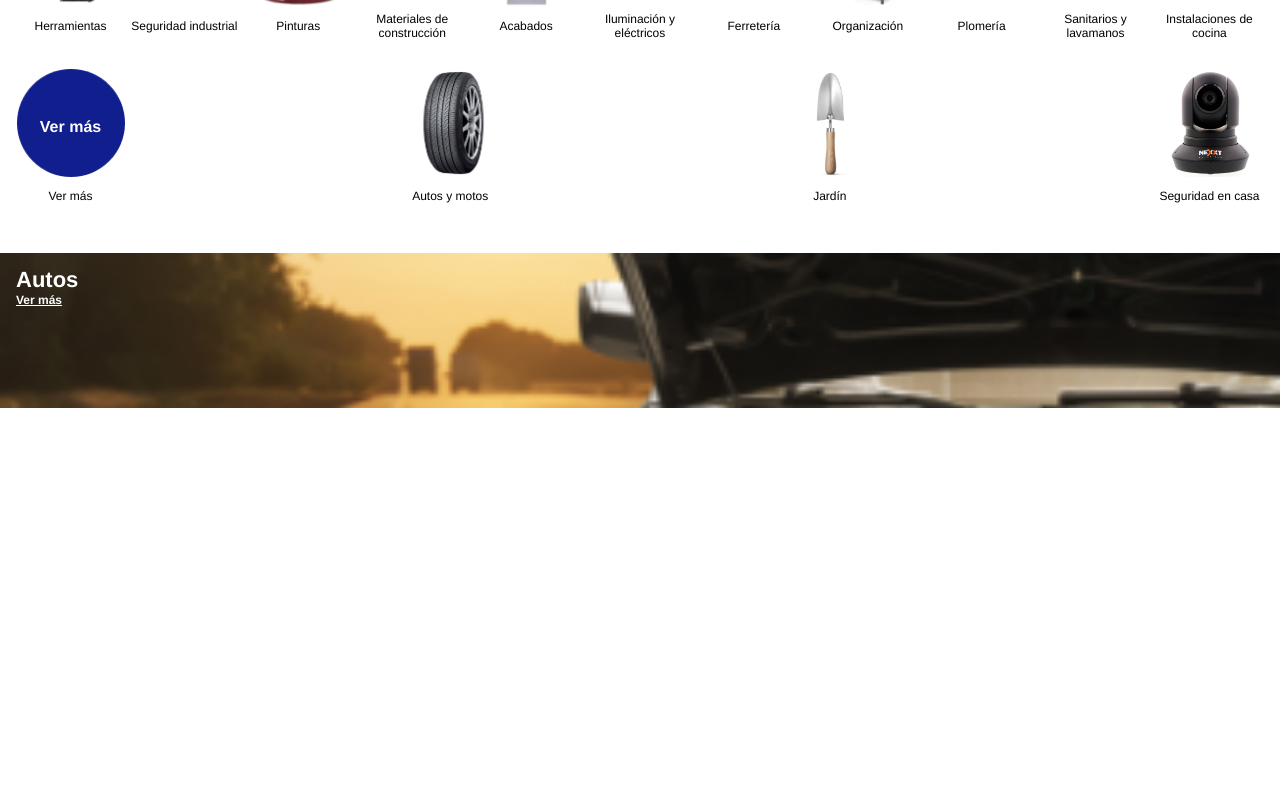
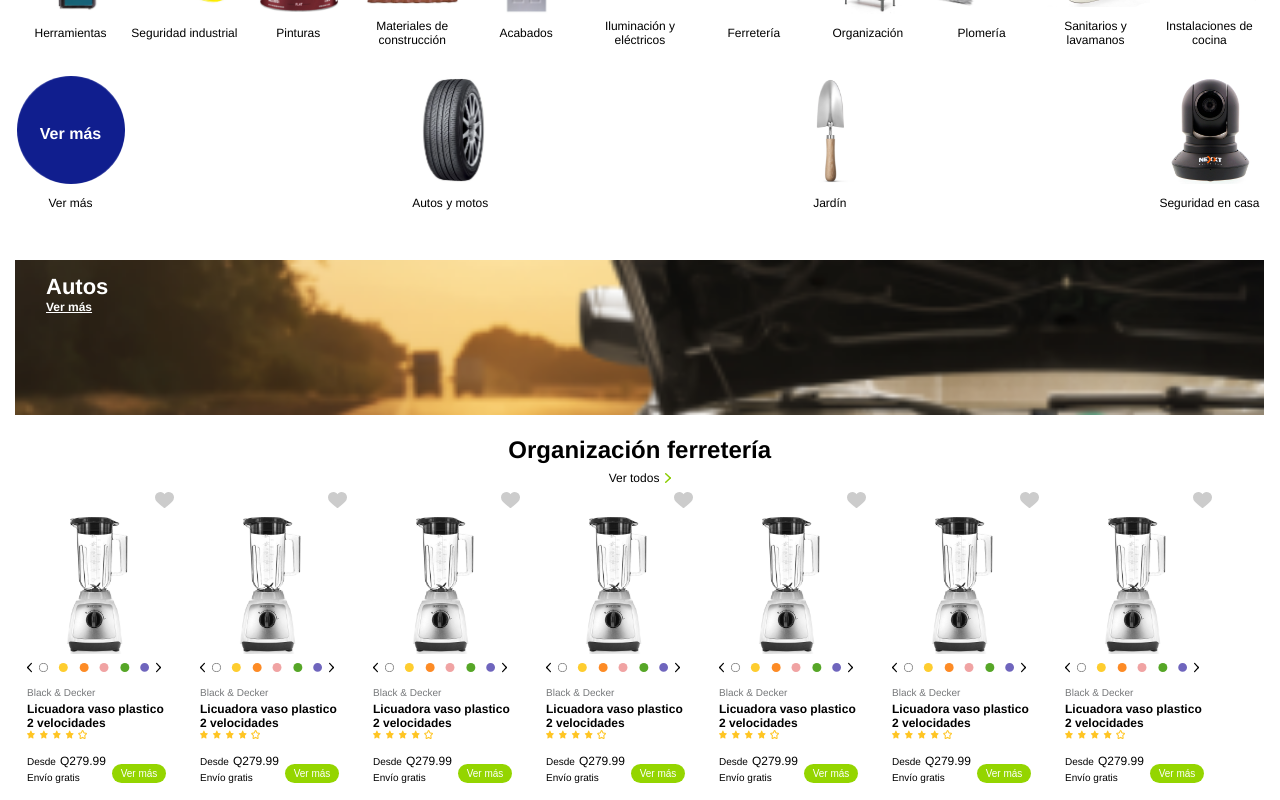
Before and after one commit to JuanSolis/MundoFerreteria_Cemaco, a React (Create React App) app: page / in a window 1280 px wide. Shown: the part 1293-2093 px from the top of the page. Before the commit the page ends 1714 px from the top, so only its background shows below. Built offline with nearby package versions, Linux system fonts and the light colour scheme.

Commit message:
Arreglos en el topCarrousel en conjunto con la creacion del slider de los productos con un slider scroll

```diff
--- a/src/App.css
+++ b/src/App.css
@@ -13,26 +13,35 @@
     padding: 0px 16px 13px 15px;
 }
 
+.serviceBanner{
+    padding: 0px 16px 13px 15px;
+}
+
 .Departaments{
     text-align: center;
     width: 100%;
     padding: 0 16px 50px     16px;
 }
 
-.Departaments .tittle {
+:is(.Departaments, .headerProductCatalog) .tittle {
     font-size: 22px;
     font-weight: bold;
     color: #000000;
 }
 
-.Departaments .more{
+.headerProductCatalog .tittle {
+    font-size: 24px;
+}
+
+
+:is(.Departaments, .headerProductCatalog) .more{
+    margin-top: 7px;
     display: flex;
-    justify-content: center;
     align-items: center;
     font-size: 12px;
     font-weight: normal;
 }
-.Departaments .more img{
+:is(.Departaments, .headerProductCatalog) .more img{
     margin-left: 6px;
     width: 5.41px;
     height: 9.53px;
--- a/src/App.js
+++ b/src/App.js
@@ -27,8 +27,11 @@
         <span className="more">Ver todos <img src={MoreIcon}/></span>
         <DepartamentsList/>
       </div>
-      <ServiceBanner colorFont="#ffff" src={TopService3} service="Autos"/>
+      <div className="serviceBanner">
+        <ServiceBanner colorFont="#ffff" src={TopService3} service="Autos"/>
+      </div>
       <ProductCatalog/>
+
     </div>
   );
 }
--- a/src/components/ProductCatalog/ProductCatalog.css
+++ b/src/components/ProductCatalog/ProductCatalog.css
@@ -0,0 +1,37 @@
+.containerProductCatalog {
+    padding: 0 15.5px 0 15px;
+    width: 100%;
+    height: 310.36px;
+    margin-bottom: 20px;
+  }
+
+.containerProductCatalog .headerProductCatalog{
+  display: flex;
+  flex-direction: column;
+  align-items: center;
+  margin-top: 21px;
+}
+
+.containerProductCatalog .containerWrapper{
+    overflow-x: scroll;
+    display: flex;
+}
+
+.containerProductCatalog .containerWrapper::-webkit-scrollbar {
+  height: 8px;
+}
+
+/* Track */
+.containerProductCatalog .containerWrapper::-webkit-scrollbar-track {
+  background-color: #F6F6F6;
+  width: 100%;
+  height: 8px;
+  border-radius: 4px;
+}
+
+/* Handle */
+.containerProductCatalog .containerWrapper::-webkit-scrollbar-thumb {
+  background-color: #94D500;
+  border-radius: 4px;
+  width: 5px;
+}
--- a/src/components/ProductCatalog/ProductCatalog.jsx
+++ b/src/components/ProductCatalog/ProductCatalog.jsx
@@ -1,13 +1,26 @@
 import React from 'react';
 import ProductItem from '../ProductItem/ProductItem';
+import MoreIcon from '../../img/Icono-FlechaVermásTexto-Cemaco.svg';
 import './ProductCatalog.css';
 
 class ProductCatalog extends React.Component{
     render(){
         return(
-            <div>
-
-            </div>
+            <div className="containerProductCatalog">
+                <div className="headerProductCatalog">
+                    <h2 className="tittle">Organización ferretería</h2>
+                    <span className="more">Ver todos <img src={MoreIcon}/></span>
+                </div>
+                <div className="containerWrapper">
+                    <ProductItem/>
+                    <ProductItem/>
+                    <ProductItem/>
+                    <ProductItem/>
+                    <ProductItem/>
+                    <ProductItem/>
+                    <ProductItem/>
+                </div>
+        </div>
         );
     }
 }
--- a/src/components/ProductItem/ProductItem.css
+++ b/src/components/ProductItem/ProductItem.css
@@ -1,19 +1,29 @@
 .productItemContainer{
+    padding: 0 0 0 12px;
+    width: 165.5px;
+    margin-bottom: 17px;
+    flex-grow: 0;
+    flex-shrink: 0;
+    margin-left: 7.5px;
+}
+.productItemContainer:first-child{
+    margin-left: 0px;
+}
+
+
+.productItemContainer .favIcon{
+    width: 100%;
+    text-align: right;
+    padding: 7px 6.6px 2.4px 104.4px;
+}
+.productItemContainer .favIcon img{
+    width: 18.49px;
+    height: 16.45px;
+}
+
+.productItemContainer .elements{
     display: flex;
     flex-direction: column;
-    padding: 0 0 9.4px 13.1px;
-    width: 165.5px;
-}
-.productItemContainer .favIcon{
-    width: 18.49px;
-    height: 16.45;
-    object-fit: fill;
-    margin-right: 6.6px;
-    margin-left: auto;
-    margin-top: 7px;
-}
-
-.elements{
     width: 139px;
 }
 .elements .imgProduct{
--- a/src/components/ProductItem/ProductItem.jsx
+++ b/src/components/ProductItem/ProductItem.jsx
@@ -11,7 +11,9 @@
     render(){
         return(
             <div className="productItemContainer">
-                <img className="favIcon" src={favIcon} alt="" />
+                <div className="favIcon">
+                    <img src={favIcon} alt="" />
+                </div>
                 <div className="elements">
                     <img className="imgProduct" src={imgTestCarousel} alt="" />
                     <div className="colorsContainer">
--- a/src/components/TopCarousel/TopCarousel.css
+++ b/src/components/TopCarousel/TopCarousel.css
@@ -81,16 +81,6 @@
     margin: 311px 0 24px 0;
   }
 
-
-  /* Slider Pagger arrow event */
-  .radio1:checked ~ .next .numb2,
-  .radio2:checked ~ .next .numb3,
-  .radio3:checked ~ .next .numb4,
-  .radio2:checked ~ .previous .numb1,
-  .radio3:checked ~ .previous .numb2{
-    display: block;
-    z-index: 1
-  }
   /* Slider Pagger event */
   .radio1:checked ~ .pagination .page1,
   .radio2:checked ~ .pagination .page2,
```
